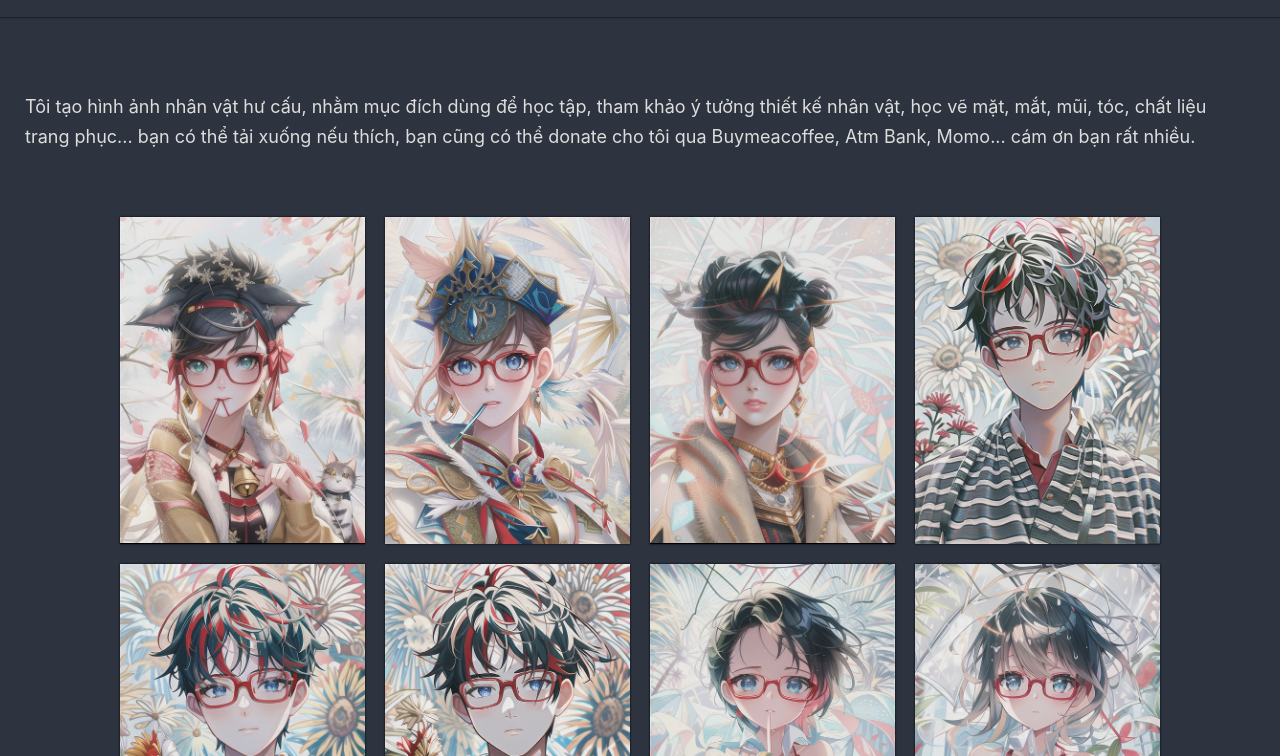
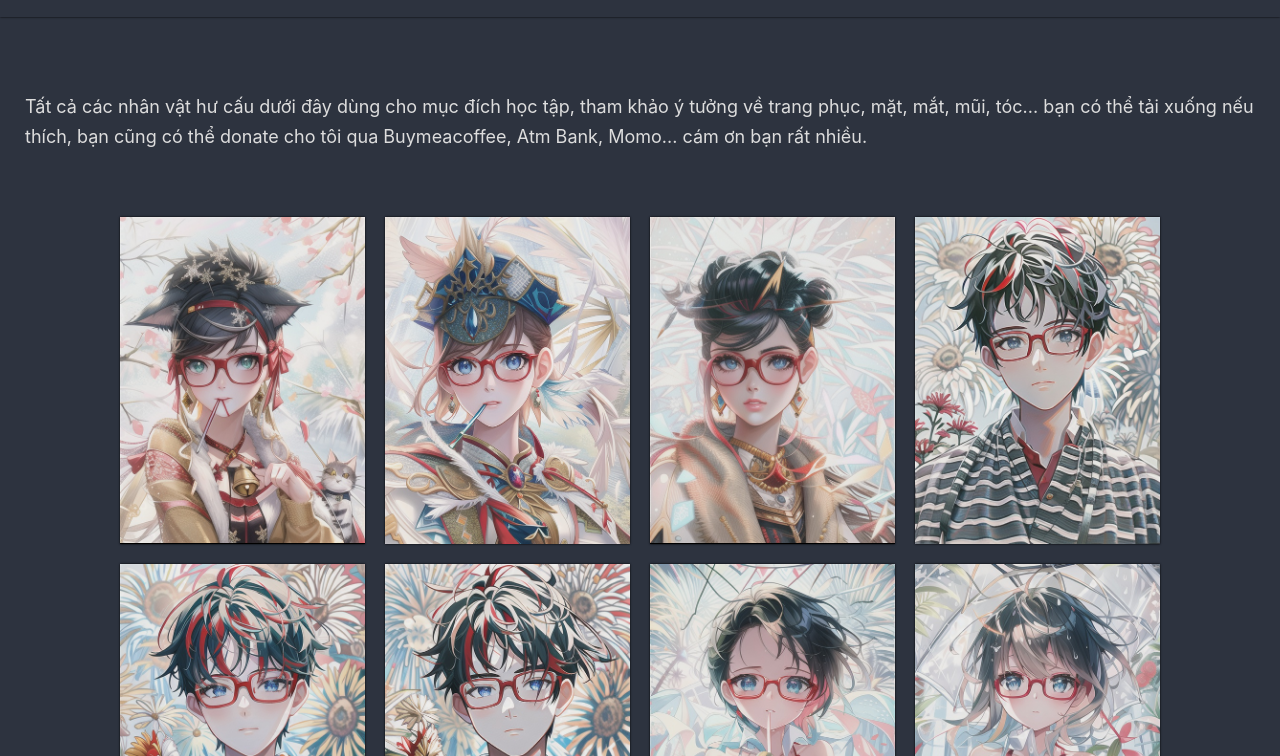
Before and after one commit to tayphai99/Phanhoainam, a plain HTML site: page index.html in a window 1280 px wide. Shown: the part 44-800 px from the top of the page. Drawn offline with Linux system fonts and the light colour scheme.

Commit message:
Update index.html

```diff
--- a/index.html
+++ b/index.html
@@ -26,7 +26,7 @@
 <!-- Page content --><div class="gog-content">
 
 	<div class="text-banner">
-	Tôi tạo hình ảnh nhân vật hư cấu, nhằm mục đích dùng để học tập,  tham khảo ý tưởng thiết kế nhân vật, học vẽ mặt, mắt, mũi, tóc, chất liệu trang phục... bạn có thể tải xuống nếu thích, bạn cũng có thể donate cho tôi qua Buymeacoffee, Atm Bank, Momo... cám ơn bạn rất nhiều.
+	Tất cả các nhân vật hư cấu dưới đây dùng cho mục đích học tập, tham khảo ý tưởng về trang phục, mặt, mắt, mũi, tóc... bạn có thể tải xuống nếu thích, bạn cũng có thể donate cho tôi qua Buymeacoffee, Atm Bank, Momo... cám ơn bạn rất nhiều.
 	</div>
 
 
```
